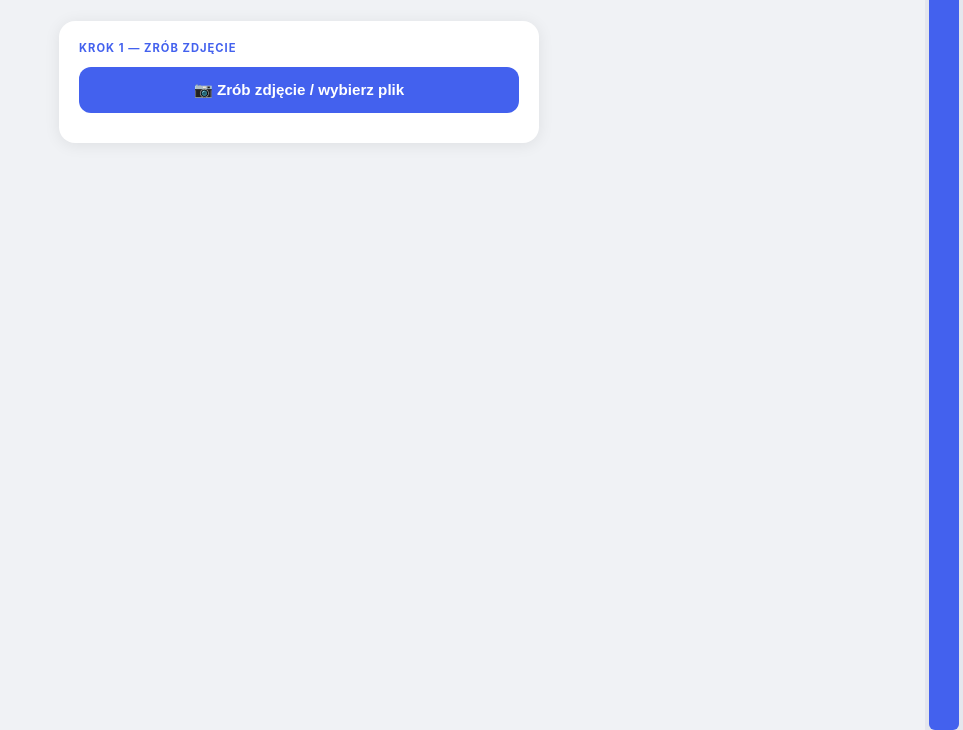
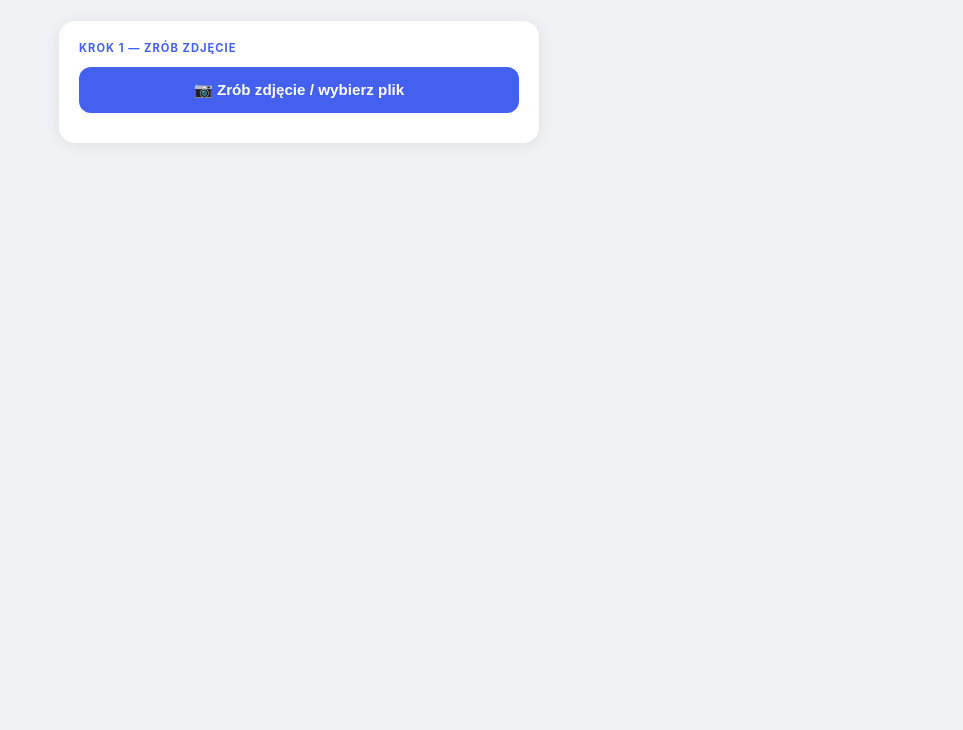
Before and after one commit to pmklaudiusz-art/scan-doku, a plain HTML site: page index.html in a window 1280 px wide. Shown: the part 70-800 px from the top of the page, without its empty margins (317-1280 px from the left). Drawn offline with Linux system fonts and the light colour scheme.

Commit message:
usun widoczny scrollbar, zostaw strefe scrollowania po prawej

```diff
--- a/index.html
+++ b/index.html
@@ -17,28 +17,15 @@
       padding-right: 64px;
     }
 
-    /* Scrollbar 1cm po prawej */
+    /* Strefa scrollowania palcem po prawej */
     #scrollbar {
       position: fixed;
       right: 0;
       top: 0;
       bottom: 0;
       width: 38px;
-      background: #e4e6ed;
       z-index: 100;
-      cursor: pointer;
     }
-    #scrollthumb {
-      position: absolute;
-      left: 4px;
-      right: 4px;
-      background: #4361ee;
-      border-radius: 6px;
-      min-height: 40px;
-      transition: top 0.05s, height 0.05s;
-      cursor: grab;
-    }
-    #scrollthumb:active { cursor: grabbing; background: #2541c4; }
     h1 { font-size: 1.5rem; color: #1a1a2e; margin-bottom: 2px; }
     .subtitle { color: #888; font-size: 0.85rem; margin-bottom: 24px; }
     .card {
@@ -139,9 +126,7 @@
   </style>
 </head>
 <body>
-<div id="scrollbar">
-  <div id="scrollthumb"></div>
-</div>
+<div id="scrollbar"></div>
 
 <h1>📄 SkanDoku</h1>
 <p class="subtitle">Zdjęcie dokumentu → gotowy skan</p>
```
